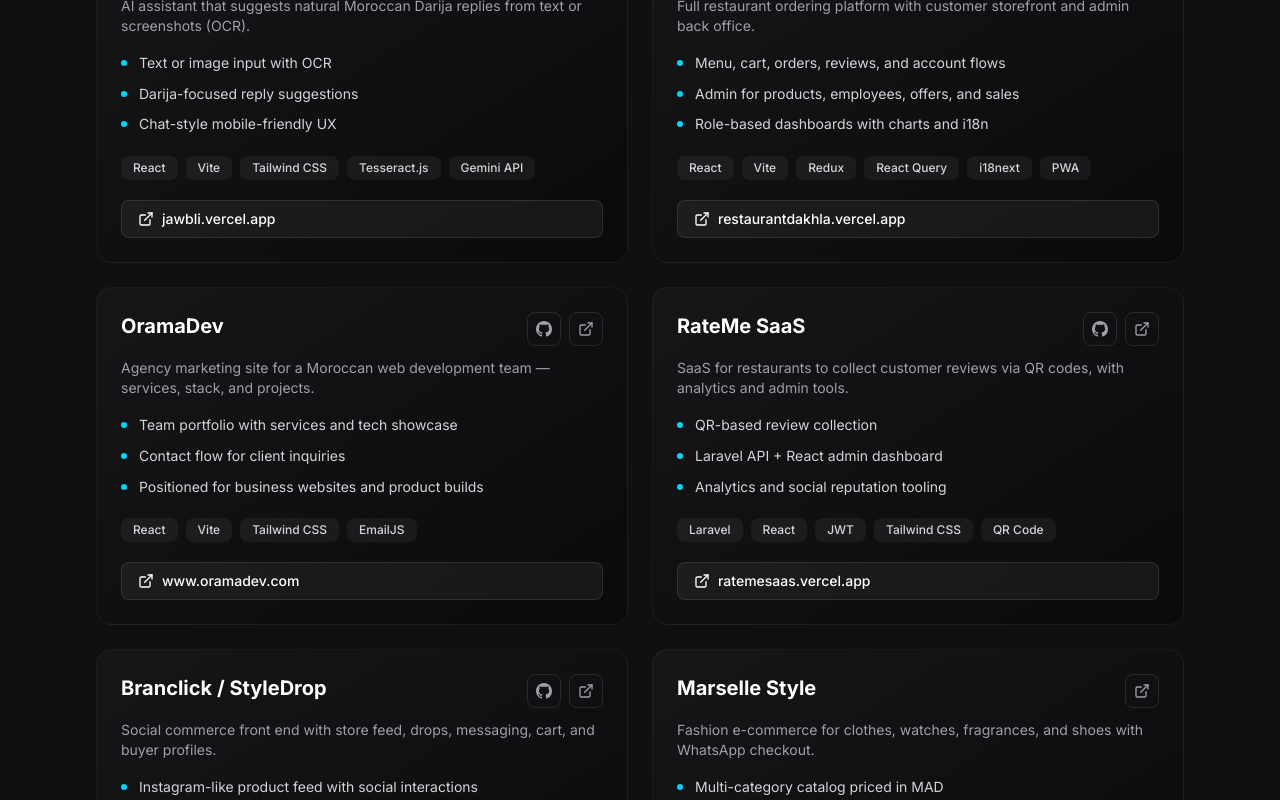
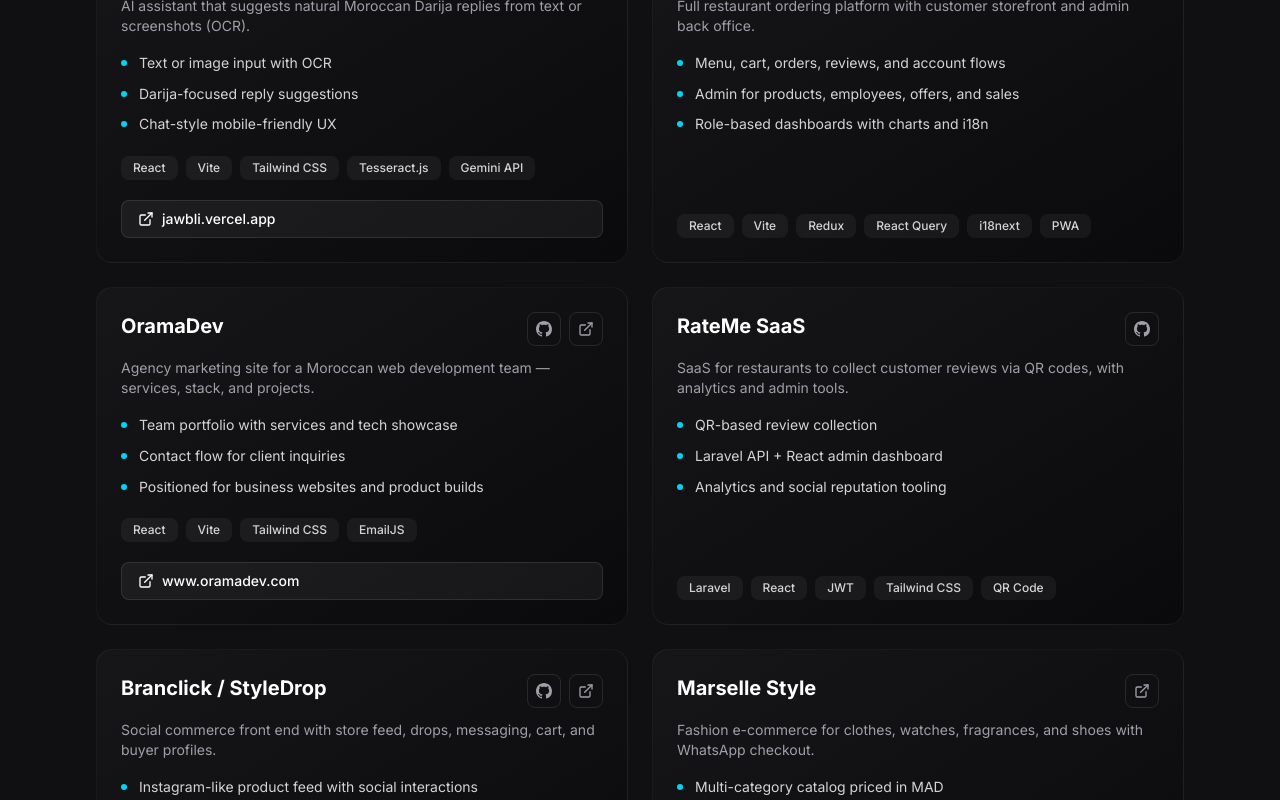
Before and after one commit to ayoubelmssellek/myportfolio, a Next.js app: page / in a window 1280 px wide. Shown: the part 3829-4629 px from the top of the page. Built offline with nearby package versions, Linux system fonts and the light colour scheme.

Commit message:
redesign my portfolio to farmer design

```diff
--- a/src/data/projects.ts
+++ b/src/data/projects.ts
@@ -173,7 +173,7 @@ export const showcaseProjects: ShowcaseProject[] = [
   {
     id: "gusto-dakhla",
     name: "Gusto Dakhla",
-    url: "https://restaurantdakhla.vercel.app",
+    url: null,
     github: "https://github.com/ayoubelmssellek/test_frontend",
     description: {
       en: "Full restaurant ordering platform with customer storefront and admin back office.",
@@ -219,7 +219,7 @@ export const showcaseProjects: ShowcaseProject[] = [
   {
     id: "ratemesaas",
     name: "RateMe SaaS",
-    url: "https://ratemesaas.vercel.app",
+    url: null,
     github: "https://github.com/ayoubelmssellek/ratemesaas",
     description: {
       en: "SaaS for restaurants to collect customer reviews via QR codes, with analytics and admin tools.",
```
